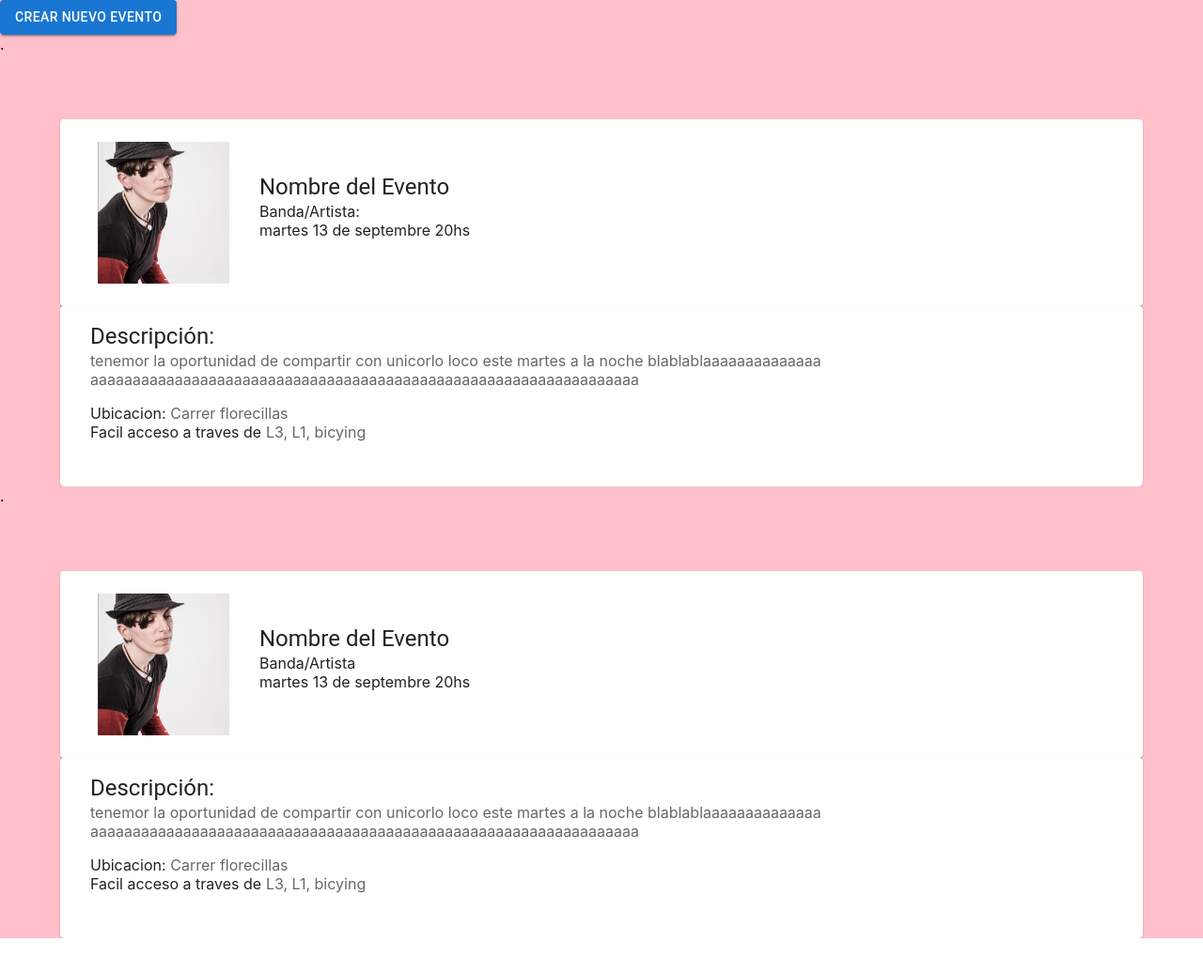
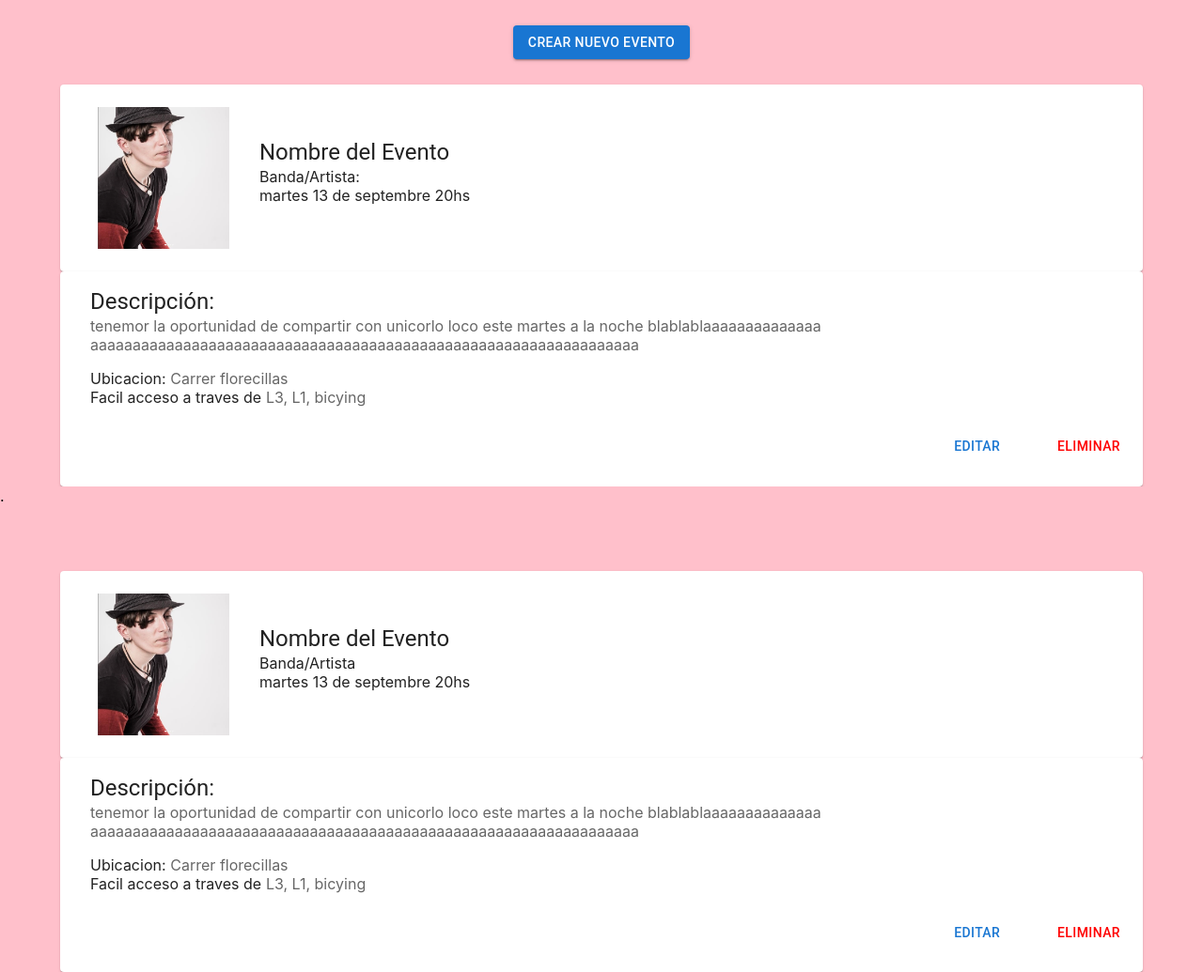
Before and after one commit to soterraniaBcn/la-soterrania, a React (Create React App) app in the folder client/: page /events in a window 1280 px wide. Shown: the whole page at 94% size. Before the commit the page ends 999 px from the top, so only its background shows below. Built offline with nearby package versions, Linux system fonts and the light colour scheme.

Commit message:
#1 button edit and delete of acrds detail

```diff
--- a/client/src/pages/DetailArtista.jsx
+++ b/client/src/pages/DetailArtista.jsx
@@ -4,7 +4,7 @@ import CardMedia from '@mui/material/CardMedia'
 import Card from '@mui/material/Card'
 import React from 'react'
 import imagen from '../imagenes/imagen_nuria.PNG'
-import { Container, Box, Grid } from '@mui/material'
+import { Container, Box, Grid, Button } from '@mui/material'
 
 
 export default function DetailArtista() {
@@ -200,6 +200,10 @@ export default function DetailArtista() {
                     </Typography>
                   </CardContent>
                 </Grid>
+                    <Box style={{width: "100%", display:"flex", justifyContent: "end", gap:"4%"}}>
+                      <Button>editar</Button>
+                      <Button style={{color: "red"}}>eliminar</Button>
+                    </Box>
               </Grid>
             </CardContent>
           </Box>
--- a/client/src/pages/DetailEvent.jsx
+++ b/client/src/pages/DetailEvent.jsx
@@ -10,10 +10,15 @@ import { Link } from 'react-router-dom'
 export default function DetailEvent() {
   return (
     <div style={{ backgroundColor: 'pink' }}>
-      <Link to='/newpost'>
-      <Button variant="contained" style={{displayflex:"center"}}>Crear Nuevo Evento</Button>
-      </Link>
-      <Box style={{ backgroundColor: 'pink', height: '90px' }}>.</Box>
+      <Box style={{ backgroundColor: 'pink', height: '90px', display: 'flex', justifyContent: 'center', alignItems: "center" }}>
+        <Link to="/newpost">
+          <Button
+            variant="contained"
+          >
+            Crear Nuevo Evento
+          </Button>
+        </Link>
+      </Box>
       <Container ClassName="vh=100">
         <Card sx={{ display: 'flex' }}>
           <CardMedia
@@ -94,6 +99,17 @@ export default function DetailEvent() {
                   </Typography>
                 </CardContent>
               </Grid>
+              <Box
+                style={{
+                  width: '100%',
+                  display: 'flex',
+                  justifyContent: 'end',
+                  gap: '4%',
+                }}
+              >
+                <Button>editar</Button>
+                <Button style={{ color: 'red' }}>eliminar</Button>
+              </Box>
             </CardContent>
           </Box>
         </Card>
@@ -180,6 +196,17 @@ export default function DetailEvent() {
                   </Typography>
                 </CardContent>
               </Grid>
+              <Box
+                style={{
+                  width: '100%',
+                  display: 'flex',
+                  justifyContent: 'end',
+                  gap: '4%',
+                }}
+              >
+                <Button>editar</Button>
+                <Button style={{ color: 'red' }}>eliminar</Button>
+              </Box>
             </CardContent>
           </Box>
         </Card>
--- a/client/src/pages/DetailSpace.jsx
+++ b/client/src/pages/DetailSpace.jsx
@@ -4,15 +4,13 @@ import CardMedia from '@mui/material/CardMedia'
 import Card from '@mui/material/Card'
 import React from 'react'
 import imagen from '../imagenes/imagen_nuria.PNG'
-import { Container, Box, Grid } from '@mui/material'
+import { Container, Box, Grid, Button } from '@mui/material'
 
 export default function DetailSpace() {
   return (
-
-    <div style={{backgroundColor:'pink'}} >
-
+    <div style={{ backgroundColor: 'pink' }}>
       <Container ClassName="vh=100">
-      <Card sx={{ display: 'flex'}}>
+        <Card sx={{ display: 'flex' }}>
           <CardMedia
             component="img"
             sx={{ width: 140, ml: 5, mr: 2, mt: 3, mb: 2 }}
@@ -41,7 +39,7 @@ export default function DetailSpace() {
             </CardContent>
           </Box>
         </Card>
-      <Card sx={{ display: 'flex', padding:0 }}>
+        <Card sx={{ display: 'flex', padding: 0 }}>
           <Box sx={{ display: 'flex', flexDirection: 'column' }}>
             <CardContent sx={{ flex: '1 0 auto' }}>
               <Typography component="div" variant="h5" sx={{ ml: 2 }}>
@@ -55,10 +53,10 @@ export default function DetailSpace() {
               >
                 Portada de #Genderful sin censura, el próximo lanzamiento de
                 @thepunkyunicorns en el que tengo el enorme placer de colaborar.
-              Genderful is comming! 27/05/2022 🎸🦄🌈*Noticia con la portada sin
-              censura de @lamanyanacat (gràcies Andrés) Pre-save disponible ⬇️
-              en la bio de @thepunkyunicorns #thepunkyunicorns #censura
-              #artecensurado #lleidatanament #lleidacity #lleidamusic
+                Genderful is comming! 27/05/2022 🎸🦄🌈*Noticia con la portada
+                sin censura de @lamanyanacat (gràcies Andrés) Pre-save
+                disponible ⬇️ en la bio de @thepunkyunicorns #thepunkyunicorns
+                #censura #artecensurado #lleidatanament #lleidacity #lleidamusic
                 #musicslleida #punkmusic #punksnotdead #punkisnotdead #unicorn
                 #unicornio
               </Typography>
@@ -155,7 +153,7 @@ export default function DetailSpace() {
                     display: 'flex',
                     justifyContent: 'center',
                     flexDirection: 'column',
-                  alignItems: 'center'
+                    alignItems: 'center',
                   }}
                 >
                   <CardContent
@@ -245,6 +243,17 @@ export default function DetailSpace() {
                     </Typography>
                   </CardContent>
                 </Grid>
+                <Box
+                  style={{
+                    width: '100%',
+                    display: 'flex',
+                    justifyContent: 'end',
+                    gap: '4%',
+                  }}
+                >
+                  <Button>editar</Button>
+                  <Button style={{ color: 'red' }}>eliminar</Button>
+                </Box>
               </Grid>
             </CardContent>
           </Box>
--- a/client/src/pages/NewPost.jsx
+++ b/client/src/pages/NewPost.jsx
@@ -27,7 +27,7 @@ export default function NewPost(){
                      width:'25rem',
                      height:'28rem',
                      borderRadius:"1rem",
-                     marginTop:"3rem",
+                     marginTop:"2rem",
                      border: '2px solid #ea20ff'
 
                       }}>
@@ -37,6 +37,9 @@ export default function NewPost(){
                     <FormGroup sx={{paddingY:'10px'}} className='checkbox'style={{lineHeight:"1px"}}>
 
                     <Grid item>
+                        <Box style={{display: 'flex', justifyContent: 'center', alignItems: "center" }}>
+                              <h2>Nuevo Evento</h2>
+                        </Box>
 
                     <Box style={{lineHeight:"1px"}}>
                         <p>Nombre del evento:</p>
```
Also changed, not shown: 1 other file (tests, documents, lock files or other folders). Lines whose indentation alone changed are shown as unchanged.
